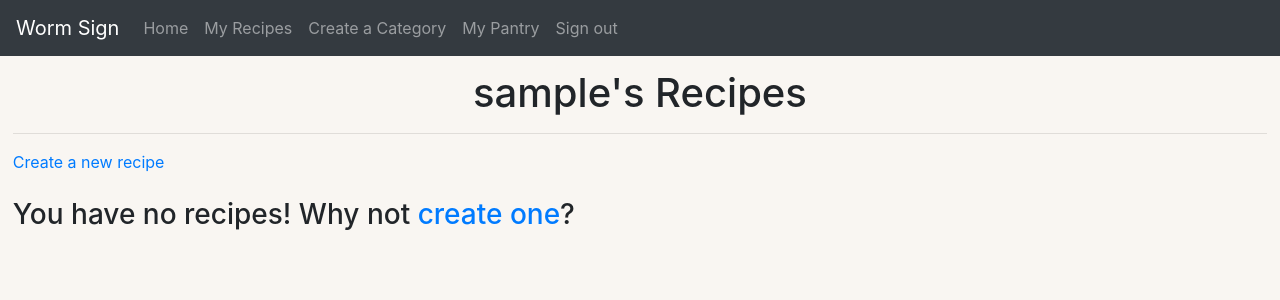
After one commit to jzaia18/WormSign, a Flask app: page /myrecipes in a window 1280 px wide. The commit adds this page. Shown: the top 300 px of the page. Run offline with Flask 2, Linux system fonts and the light colour scheme; the visitor is signed in with stand-in values (Sample User, id 1); data that the repository does not hold is empty; some libraries are stand-ins or nearby versions.

Commit message:
Display recipes on user's recipe page

```diff
--- a/app.py
+++ b/app.py
@@ -7,7 +7,7 @@ from utils.config import config
 from utils.login import insert_user, login_user
 from utils.search_recipe import search_recipe
 from utils.search_ingredient import search_ingredient
-from utils.create_recipe import create_recipe
+from utils.create_recipe import create_recipe, get_my_recipes
 from utils.create_category import create_category
 from utils.show_pantry import show_pantry, add_to_pantry, update_pantry
 
@@ -66,6 +66,30 @@ def signout():
     return redirect(url_for('login'))
 
 
+@app.route("/create_account", methods=['GET', 'POST'])
+def create_account():
+    if request.method == 'POST':
+        username = request.form['username']
+        password = request.form['password']
+        insert_result, user_id = insert_user(username, password)
+        if insert_result == 'failed':
+            flash('This Username already exists, please try another')
+        else:
+            flash('Account successfully created!')
+            session['user'] = username
+            session['id'] = user_id
+            return redirect(url_for('home'))
+    return render_template("create_account.html")
+
+
+@app.route("/myrecipes")
+@require_login
+def my_recipes():
+    results = get_my_recipes(session['id'])
+    if results is None:
+        flash("ERROR: Unable to get recipes for user " + session['user'])
+    return render_template("my_recipes.html", recipes=results)
+
 @app.route("/createrecipe", methods=['GET', 'POST'])
 @require_login
 def create_recipe_route():
@@ -88,22 +112,6 @@ def ingredient_search():
     if 'ingredient_name' not in request.form or not request.form['ingredient_name']:
         return json.dumps({})
     return json.dumps(search_ingredient(request.form['ingredient_name']))
-
-
-@app.route("/create_account", methods=['GET', 'POST'])
-def create_account():
-    if request.method == 'POST':
-        username = request.form['username']
-        password = request.form['password']
-        insert_result, user_id = insert_user(username, password)
-        if insert_result == 'failed':
-            flash('This Username already exists, please try another')
-        else:
-            flash('Account successfully created!')
-            session['user'] = username
-            session['id'] = user_id
-            return redirect(url_for('home'))
-    return render_template("create_account.html")
 
 
 @app.route("/findrecipes", methods=['POST'])
--- /dev/null
+++ b/static/css/my_recipes.css
@@ -0,0 +1,16 @@
+table {
+    font-family: arial, sans-serif;
+    border-collapse: collapse;
+    width: 100%;
+    max-width: 600px;
+}
+
+td, th {
+    border: 1px solid #dddddd;
+    text-align: left;
+    padding: 8px;
+}
+
+tr:nth-child(even) {
+    background-color: #dddddd;
+}
--- a/templates/base.html
+++ b/templates/base.html
@@ -25,7 +25,7 @@
             <a class="nav-link" href="/home">Home</a>
           </li>
           <li class="nav-item">
-            <a class="nav-link" href="/createrecipe">Create a Recipe</a>
+            <a class="nav-link" href="/myrecipes">My Recipes</a>
           </li>
           <li class="nav-item">
             <a class="nav-link" href="/make_category">Create a Category</a>
--- /dev/null
+++ b/templates/my_recipes.html
@@ -0,0 +1,38 @@
+{% extends "base.html" %}
+
+{% block title %}Manage Pantry{% endblock %}
+
+{% block css %}
+<link rel="stylesheet" type="text/css" href="{{ url_for('static', filename='css/my_recipes.css') }}">
+{% endblock %}
+
+{% block body %}
+<div id="recipe-page-wrapper">
+
+  <h1>{{session['user']}}'s Recipes</h1>
+
+  <hr />
+
+  <a href="/createrecipe">Create a new recipe</a>
+
+  <br />
+  <br />
+
+  {% if recipes %}
+  <div id="my-recipes-wrapper">
+    <table id="my-recipes">
+      <tr>
+        <th><h4>My Recipes</h4></th>
+      </tr>
+      {% for recipe in recipes %}
+      <tr>
+        <td id="{{recipe[0]}}"><a href="/recipe?id={{recipe[0]}}">{{recipe[1]}}</a></td>
+      </tr>
+      {% endfor %}
+    </table>
+  </div>
+  {% else %}
+  <h3>You have no recipes! Why not <a href="/createrecipe">create one</a>?</h3>
+  {% endif %}
+</div>
+{% endblock %}
--- a/utils/create_recipe.py
+++ b/utils/create_recipe.py
@@ -43,3 +43,35 @@ def create_recipe(recipe_name, description, cook_time, servings, difficulty, ing
         if conn is not None:
             conn.close()
     return result
+
+
+def get_my_recipes(uid):
+    """ gets all a users' recipes """
+    result = None
+    conn = None
+
+    get_recipes = """SELECT  "RecipeId", "RecipeName" FROM "Recipes"
+                       WHERE "UserId" = %s
+    """
+
+    try:
+        # read database configuration
+        params = config()
+        # connect to the PostgreSQL database
+        conn = psycopg2.connect(**params)
+        # create a new cursor
+        cur = conn.cursor()
+
+        # check if user exists
+        cur.execute(get_recipes, (uid,))
+
+        result = cur.fetchall()
+
+        # close the cursor
+        cur.close()
+    except (Exception, psycopg2.DatabaseError) as error:
+        print(error)
+    finally:
+        if conn is not None:
+            conn.close()
+    return result
```
Also changed, not shown: templates/manage_pantry.html (line endings or trailing spaces).
